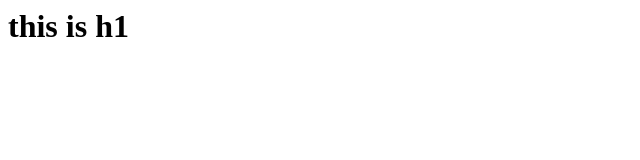
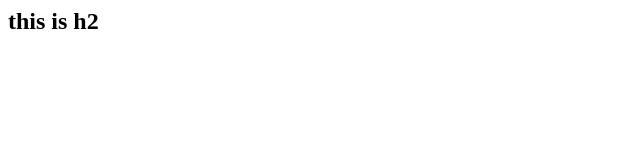
Before and after one commit to husnasadaat/localRepo, a plain HTML site: page index.html in a window 1280 px wide. Shown: the whole page, without its empty margins (0-640 px from the left). Drawn offline with Linux system fonts and the light colour scheme.

Commit message:
features changed

```diff
--- a/index.html
+++ b/index.html
@@ -1 +1 @@
-<h1>this is h1</h1>
+<h2>this is h2</h2>
```
